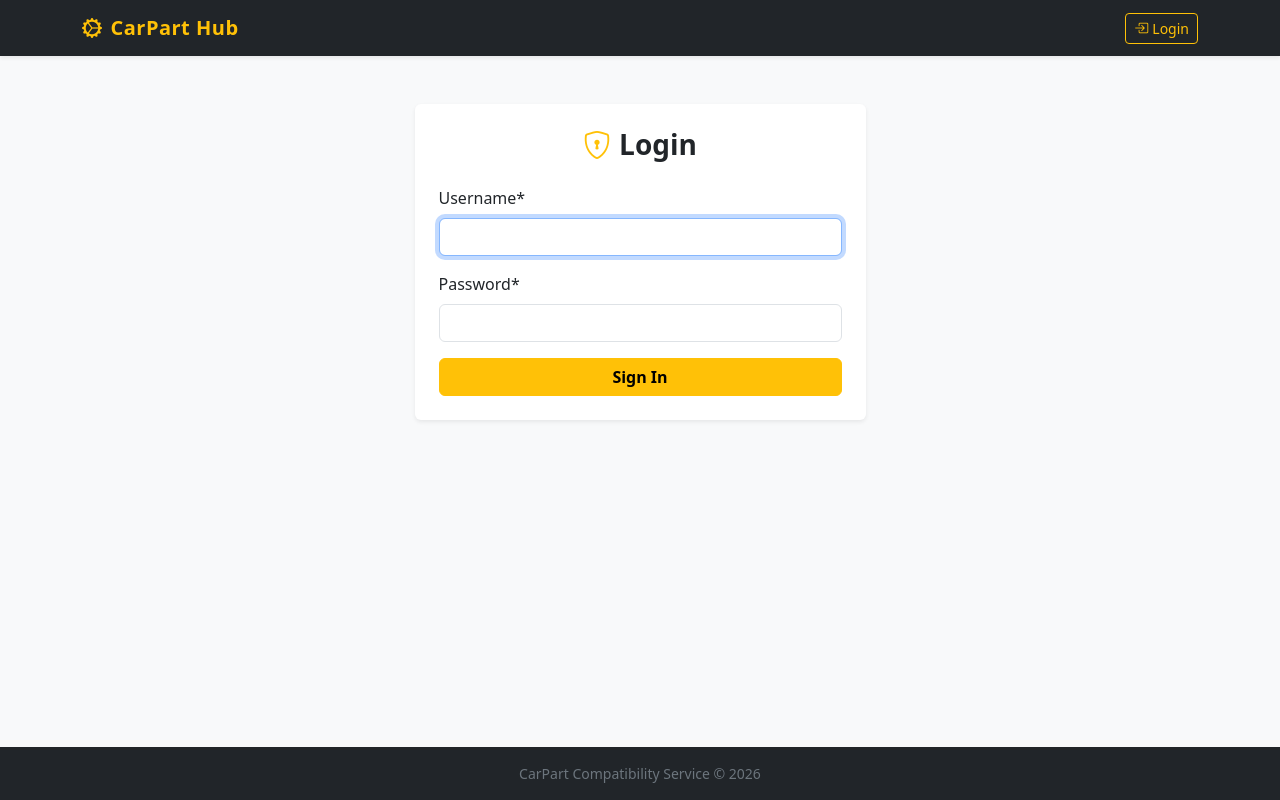
After one commit to ArtemMurtazin273/carpart-compatibility-service, a Django app: page /accounts/login/ in a window 1280 px wide. The commit adds this page. Run offline with Django 5.2, Linux system fonts and the light colour scheme; some libraries are stand-ins or nearby versions.

Commit message:
create login.html with form, sign in button and form errors

```diff
--- /dev/null
+++ b/templates/registration/login.html
@@ -0,0 +1,26 @@
+{% extends "base.html" %}
+{% load crispy_forms_filters %}
+
+{% block title %}Login - CarPart Hub{% endblock %}
+
+{% block content %}
+<div class="row justify-content-center">
+  <div class="col-md-5">
+    <div class="card shadow-sm p-4 mt-4">
+      <h3 class="text-center mb-4 fw-bold text-dark">
+        <i class="bi bi-shield-lock me-2 text-warning"></i>Login
+      </h3>
+      {% if form.errors %}
+        <div class="alert alert-danger py-2">Invalid username or password.</div>
+      {% endif %}
+      <form method="post" novalidate>
+        {% csrf_token %}
+        {{ form|crispy }}
+        <div class="d-grid mt-3">
+          <button type="submit" class="btn btn-warning fw-semibold">Sign In</button>
+        </div>
+      </form>
+    </div>
+  </div>
+</div>
+{% endblock %}
```
Also changed, not shown: templates/base.html (line endings or trailing spaces), templates/includes/pagination.html (line endings or trailing spaces).
